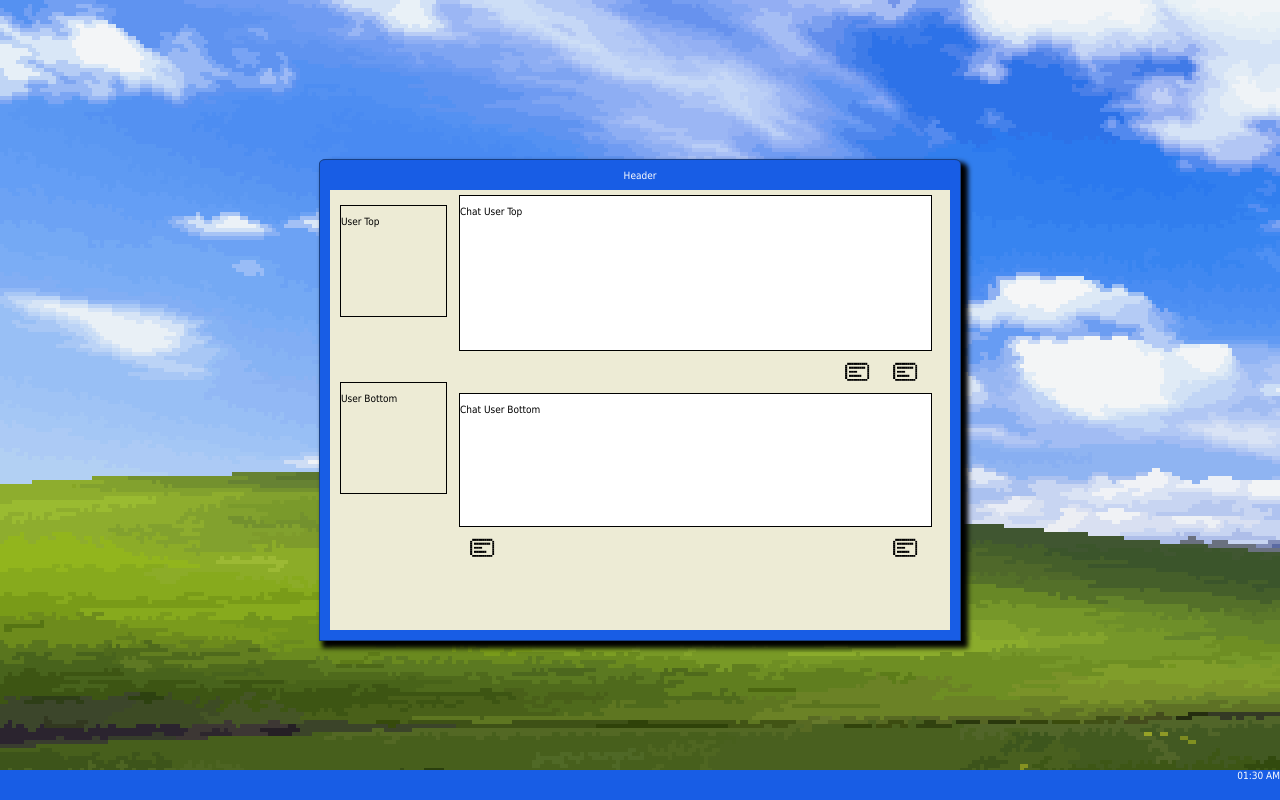
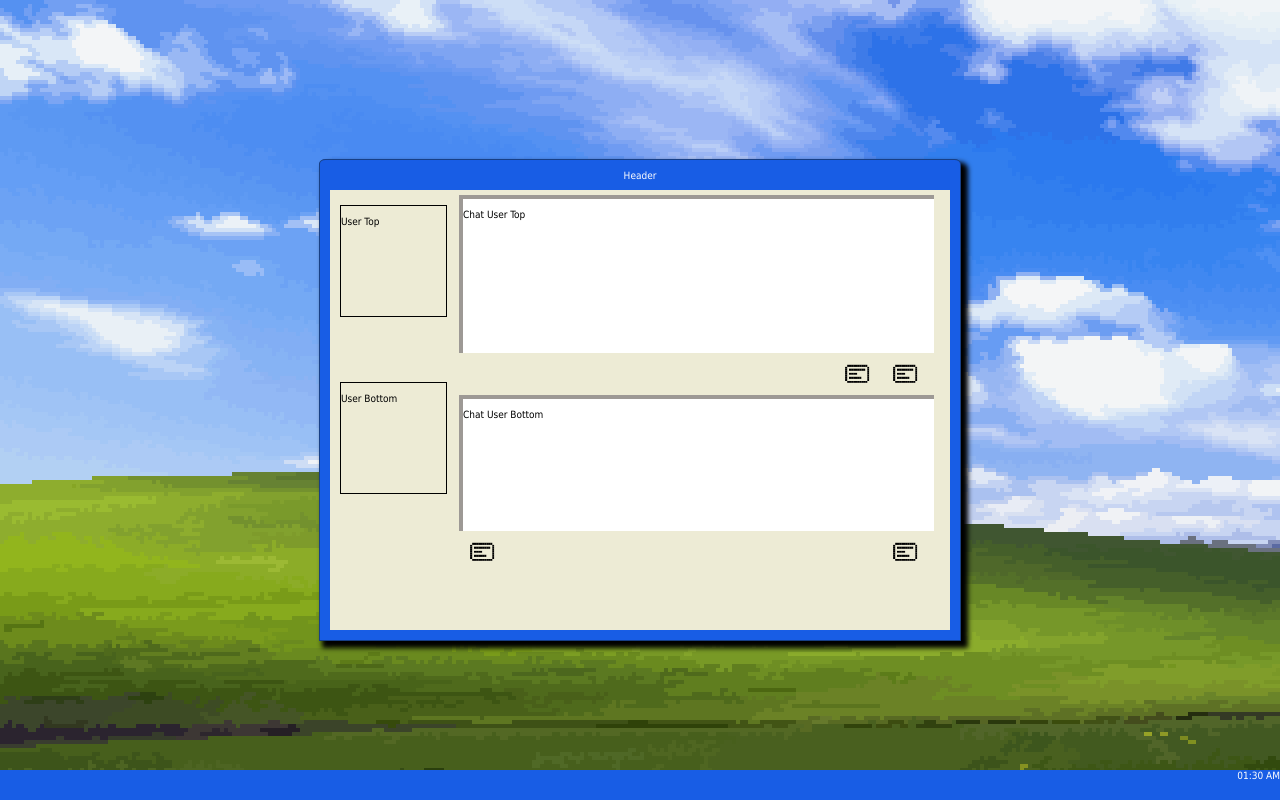
Before and after one commit to lariskovski/emily-isnt-away, a plain HTML site: page index.html in a window 1280 px wide. Drawn offline with Linux system fonts and the light colour scheme.

Commit message:
Add boder to top and left chat

```diff
--- a/style.css
+++ b/style.css
@@ -81,22 +81,19 @@ body {
     background-color: #edebd5 ;
 }
 
-.user, .chat{
+.user{
     float: left;
-    border:solid 1px;
-    border-color: black;
-    /* background-color: orange; */
-}
-
-.user{
     margin-top: 15px;
     margin-bottom: 50px;
     margin-left: 10px;
     width: 85%;
     height: 25%;
+    border:solid 1px;
+    border-color: black;
 }
 
 .chat{
+    float: left;
     margin-top: 5px;
     margin-bottom: 5px;
     margin-left: 5px;
@@ -104,6 +101,9 @@ body {
     width: 95%;
     /* height: 20%; */
     background-color: white;
+    border-top: solid 4px;
+    border-left: solid 4px;
+    border-color: #9d9995;
 }
 
 #secondary-color {
```
